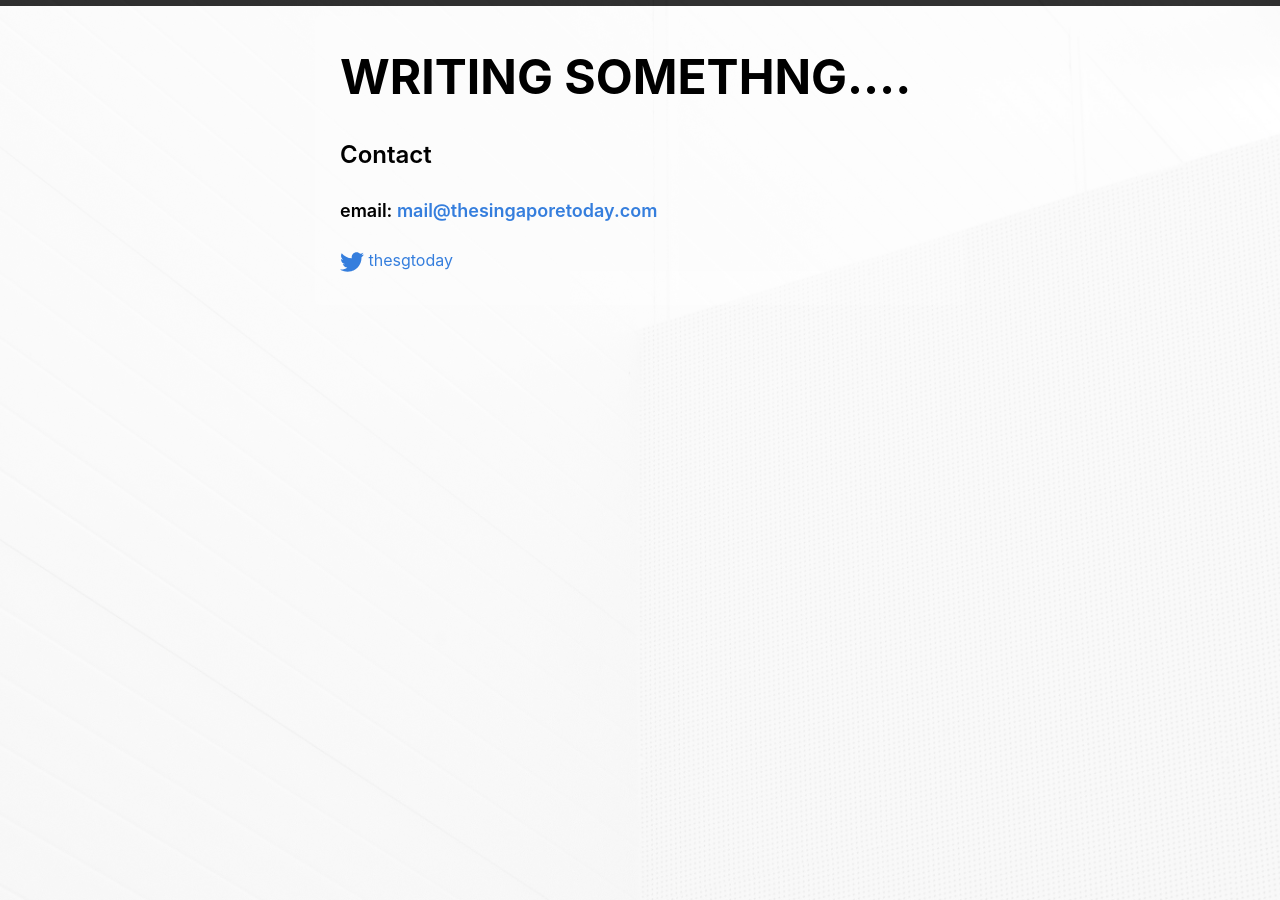
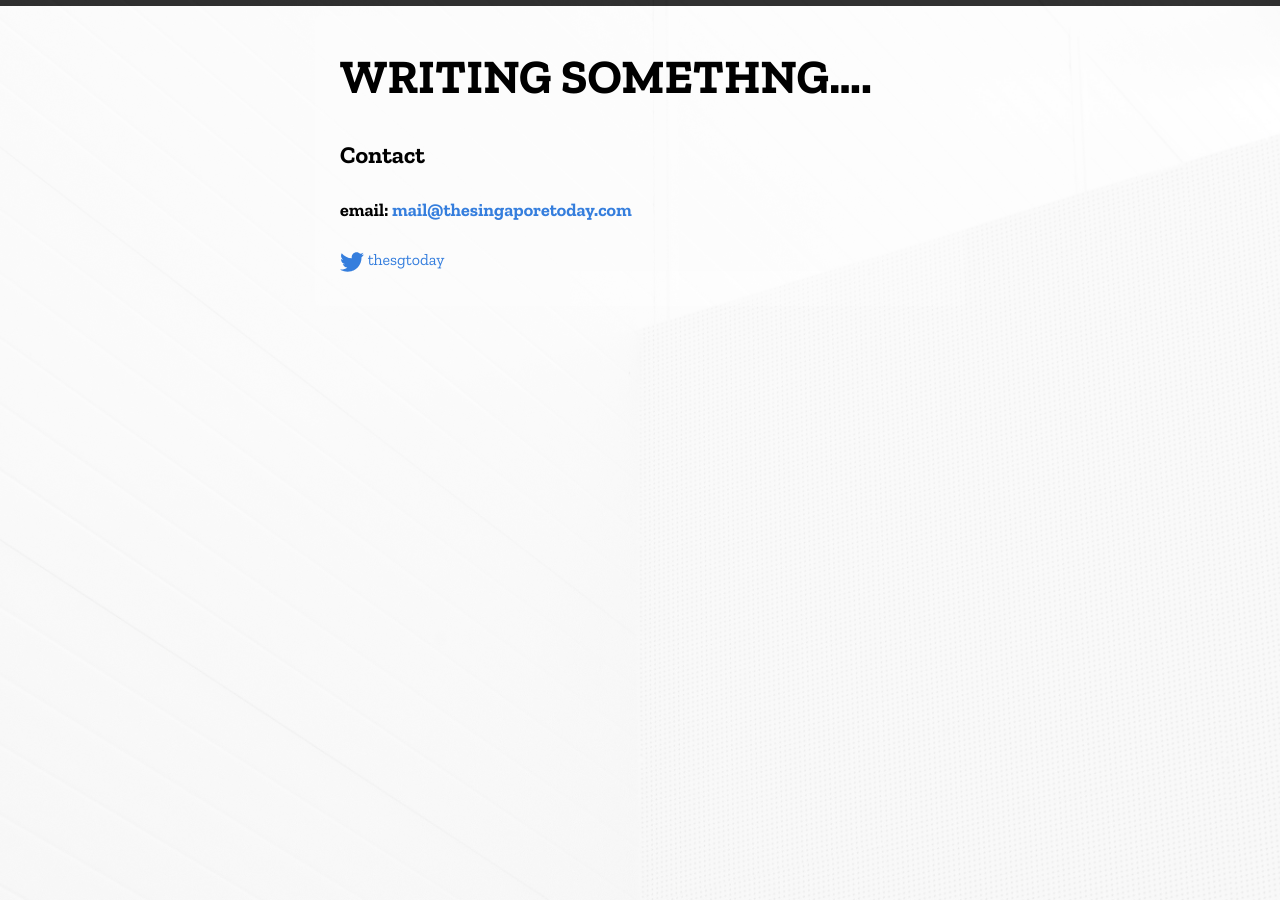
Before and after one commit to tstofficial/soon, a Jekyll site: the page built from index.md, in a window 1280 px wide. Built offline with Jekyll 4.4.1, drawn with Linux system fonts in a browser that asks for light colours.

Commit message:
Update main.css

```diff
--- a/assets/main.css
+++ b/assets/main.css
@@ -50,7 +50,7 @@ body {
 	}
 
 body {
-	font-family: -apple-system, BlinkMacSystemFont,
+	font-family: 'Zilla Slab', -apple-system, BlinkMacSystemFont,
 	'avenir next', avenir,
         'helvetica neue', helvetica,
 	ubuntu,
```
